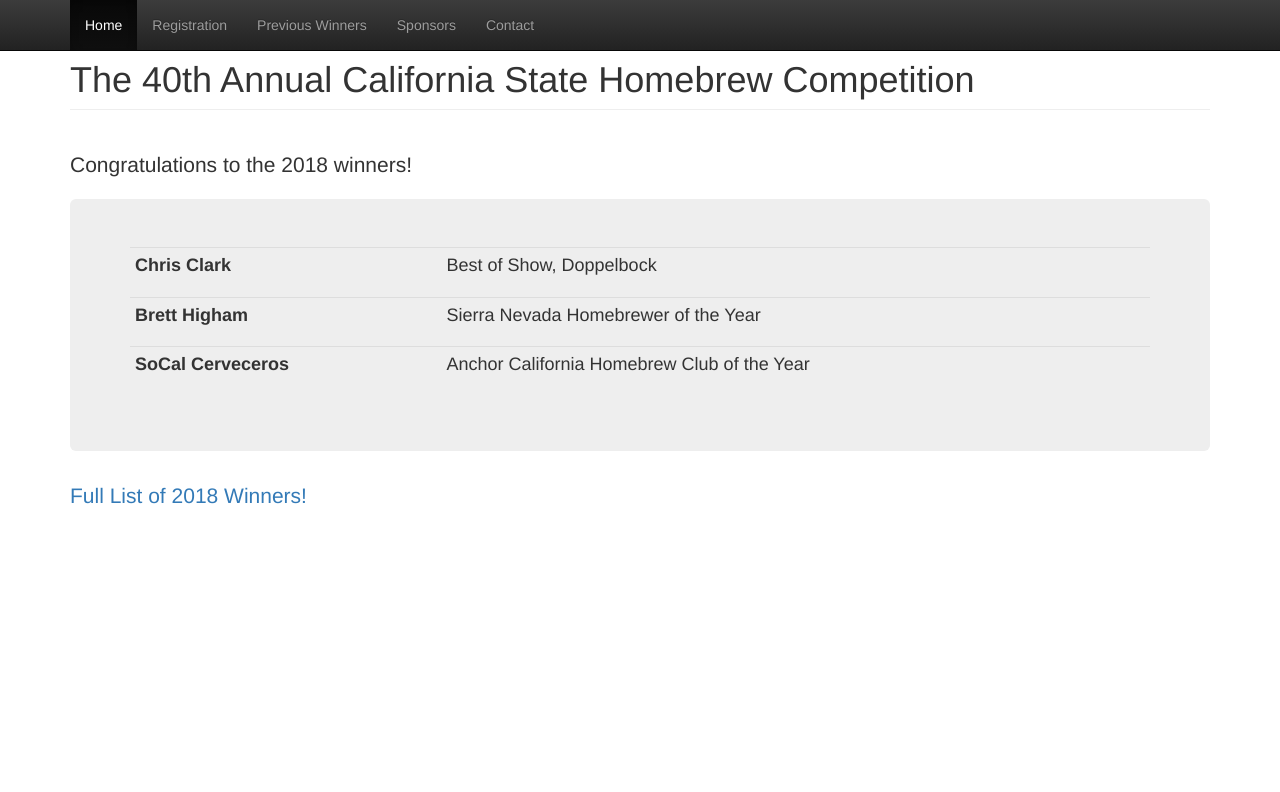
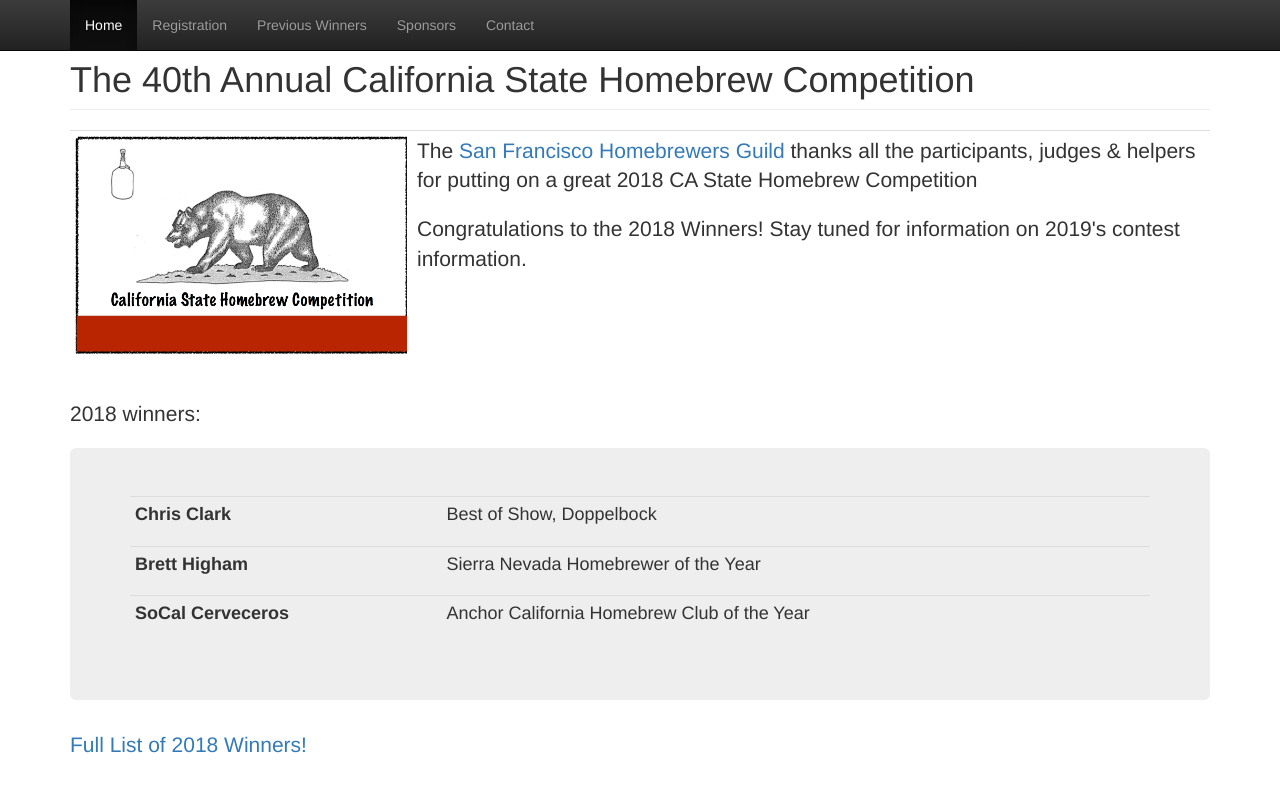
Before and after one commit to castatebrewcomp/castatebrewcomp.github.io, a Jekyll site: the page built from index.html, in a window 1280 px wide. Shown: the top 792 px of the page. Built offline with Jekyll 4.4.1, drawn with Linux system fonts in a browser that asks for light colours.

Commit message:
Update index.html

```diff
--- a/index.html
+++ b/index.html
@@ -25,6 +25,19 @@
       </tbody>
     </table>
 -->
+
+  <table class="table table-condensed">
+    <tbody>
+      <tr>
+        <td width="30%"><img class="img-responsive" src="/images/stcomp.jpg"/></td>
+        <td>
+          <p class="lead">The <a href="http://www.sfhomebrewersguild.com/">San Francisco Homebrewers Guild</a> thanks all the participants, judges & helpers for putting on a great 2018 CA State Homebrew Competition</p>
+          <p class="lead">Congratulations to the 2018 Winners! Stay tuned for information on 2019's contest information.</p>
+          <!-- <p class="lead"><strong>We are looking for judges and stewards to volunteer for the competition:</strong> See the <a href="http://castate.brewcompetition.com/">registration page</a> to sign-up.</p>    -->
+        </tr>
+      </tbody>
+    </table>
+
     <br/>
 
 <!--     <p class="lead">
```
Also changed, not shown: other parts of index.html (+1 -1 lines).
